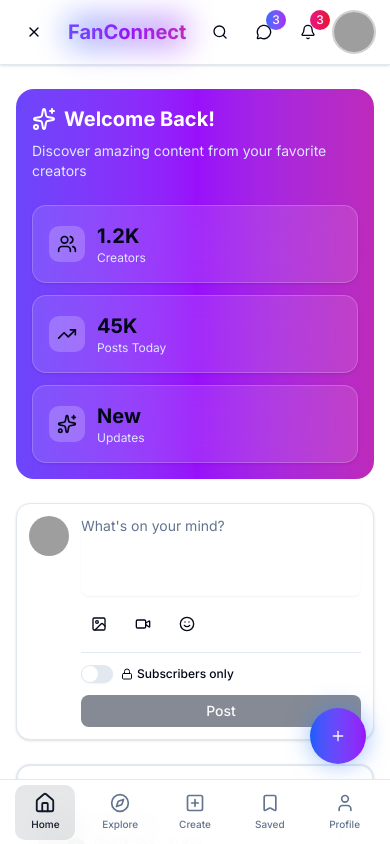
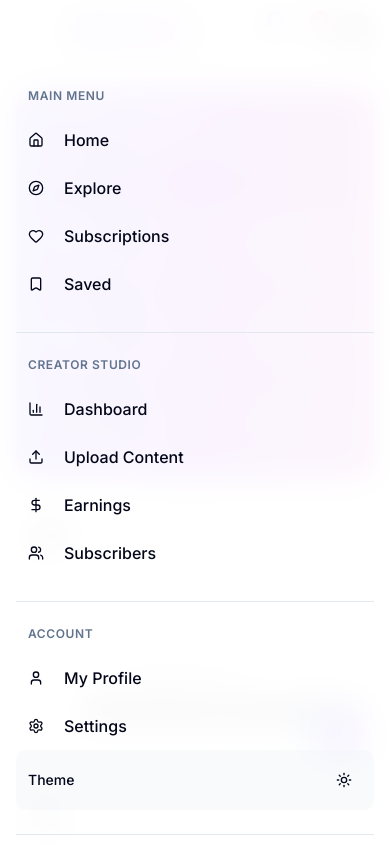
Before and after one commit to javedmushahid/fanconnectv1, a Next.js app: page /feed in a window 390 px wide. Both pictures are taken after a click on the button 34 px from the left and 32 px from the top of the page. Shown: the top 844 px of the page. Built offline with nearby package versions, Linux system fonts and the light colour scheme; grey boxes are pictures that could not be loaded.

Commit message:
navbar for mobile

```diff
--- a/components/layout/navbar.tsx
+++ b/components/layout/navbar.tsx
@@ -1,3 +1,4 @@
+
 'use client'
 
 import Link from 'next/link'
@@ -25,6 +26,7 @@ export default function Navbar() {
   const [mobileSearchOpen, setMobileSearchOpen] = useState(false)
 
   return (
+    <>
       <nav className="sticky top-0 z-50 w-full border-b bg-background/80 backdrop-blur-xl supports-[backdrop-filter]:bg-background/60 shadow-sm">
         <div className="container mx-auto px-4">
           <div className="flex h-16 items-center justify-between">
@@ -167,11 +169,12 @@ export default function Navbar() {
             </div>
           )}
         </div>
+      </nav>
 
-      {/* Enhanced Mobile Navigation Menu - FULL SCREEN */}
+      {/* Enhanced Mobile Navigation Menu - SEPARATE COMPONENT */}
       {mobileMenuOpen && (
-        <div className="lg:hidden fixed inset-0 top-16 z-50 bg-background animate-in slide-in-from-top">
-          <div className="h-full overflow-y-auto">
+        <div className="lg:hidden fixed inset-0 z-[60] bg-background/95 backdrop-blur-lg pt-16">
+          <div className="h-full overflow-y-auto pb-20">
             <div className="container mx-auto px-4 py-6 space-y-6">
               {/* Main Navigation */}
               <div className="space-y-2">
@@ -289,6 +292,6 @@ export default function Navbar() {
           </div>
         </div>
       )}
-    </nav>
+    </>
   )
 }
```
Lines whose indentation alone changed are shown as unchanged.
